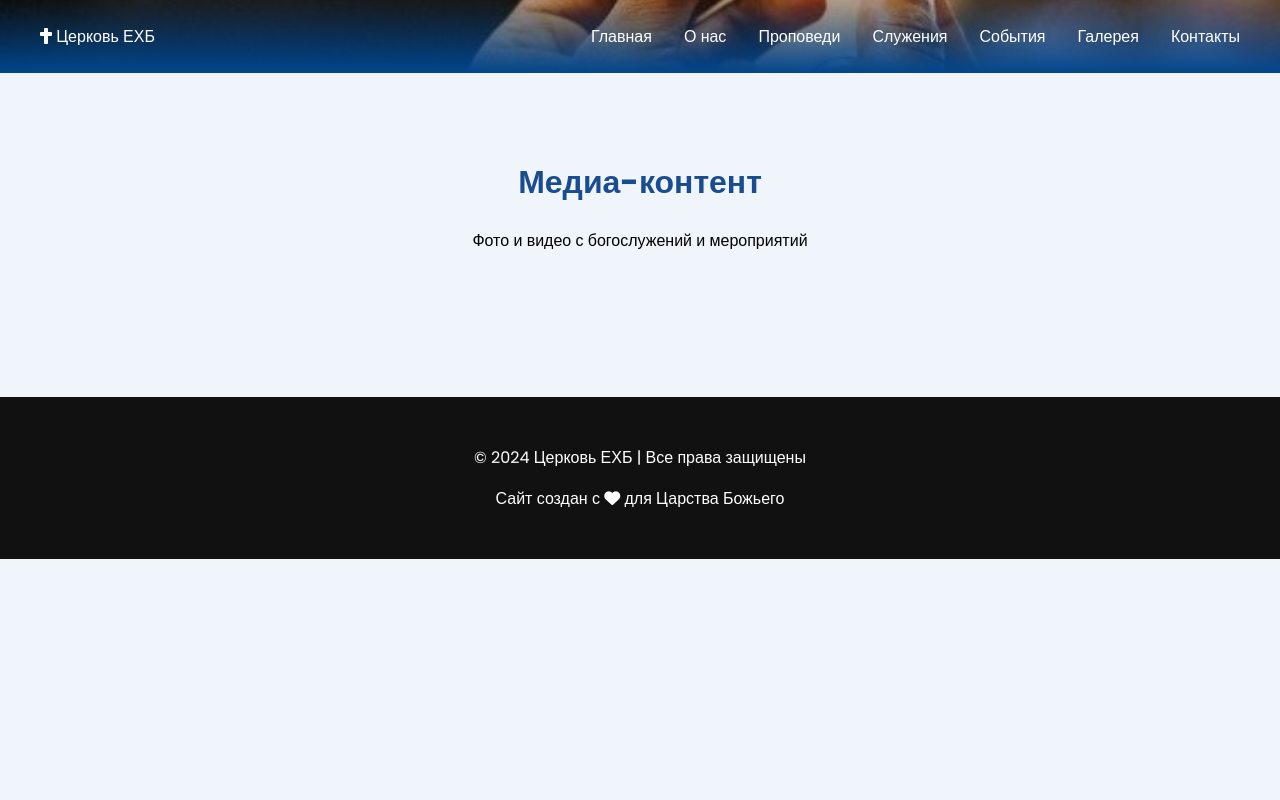
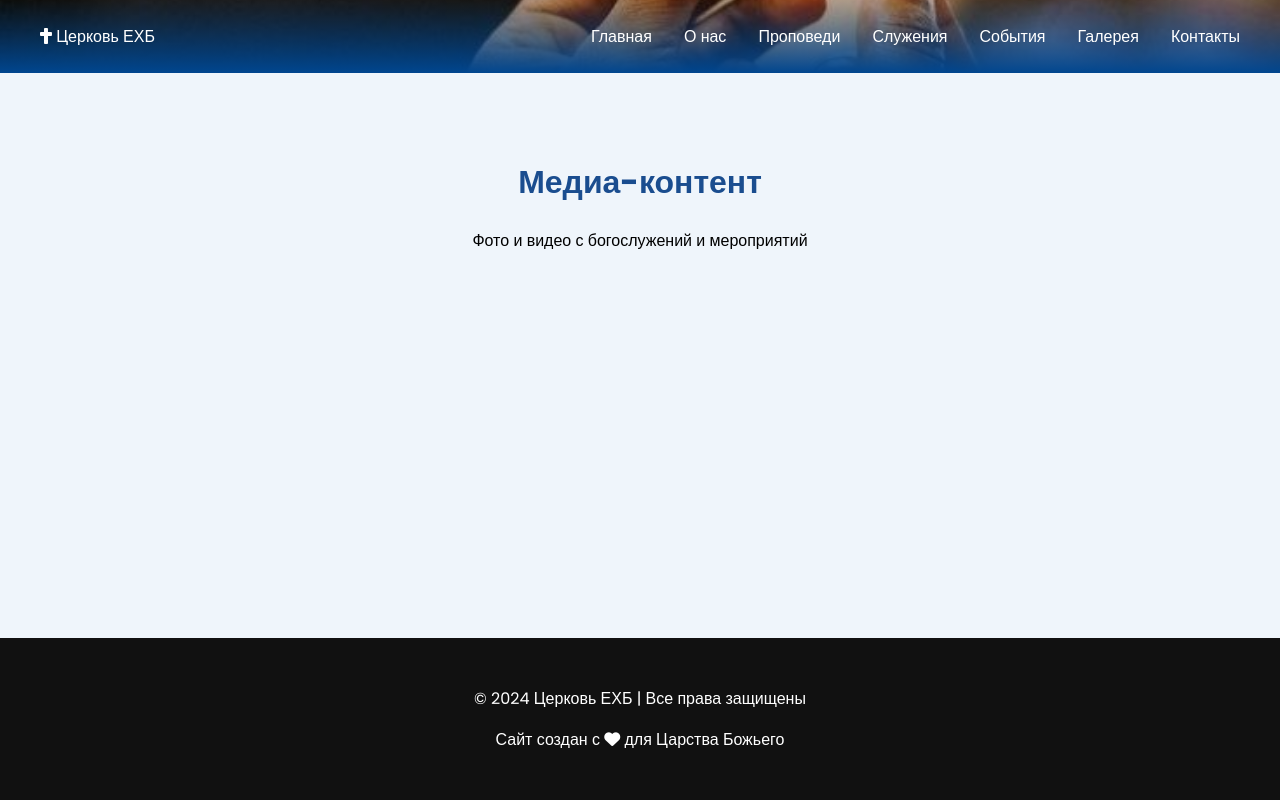
Before and after one commit to Fox216540/web_church, a Django app: template church/main/templates/main/content.html in a window 1280 px wide. Run offline with Django 5.2, Linux system fonts and the light colour scheme; the template is opened without the code that fills it, so the values that code supplies are empty.

Commit message:
Улучшил классы для нормальной работы footer

```diff
--- a/church/main/static/main/css/content.css
+++ b/church/main/static/main/css/content.css
@@ -1,7 +1,19 @@
+html, body {
+    height: 100%;
+}
+
 body {
     font-family: "Poppins", sans-serif;
     background: var(--light-blue);
     margin: 0;
+
+    min-height: 100vh;
+    display: flex;
+    flex-direction: column;
+}
+
+main {
+    flex: 1;
 }
 
 /* HEADER */
```
